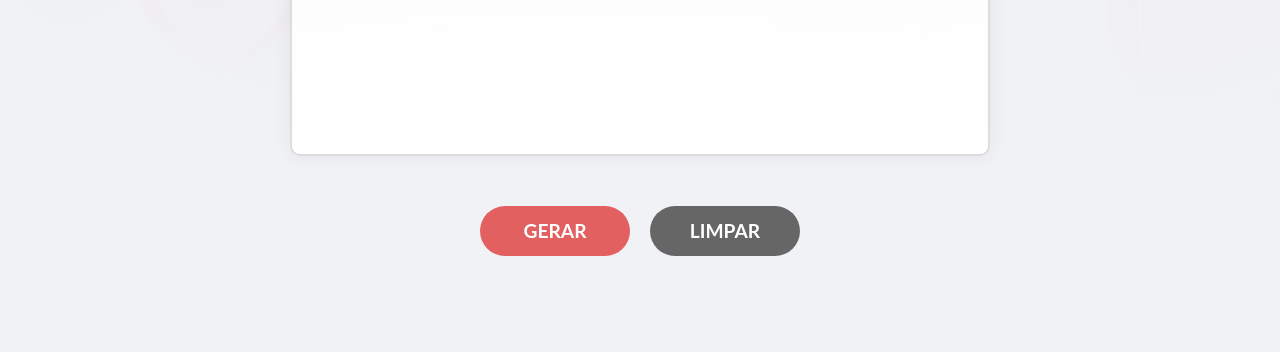
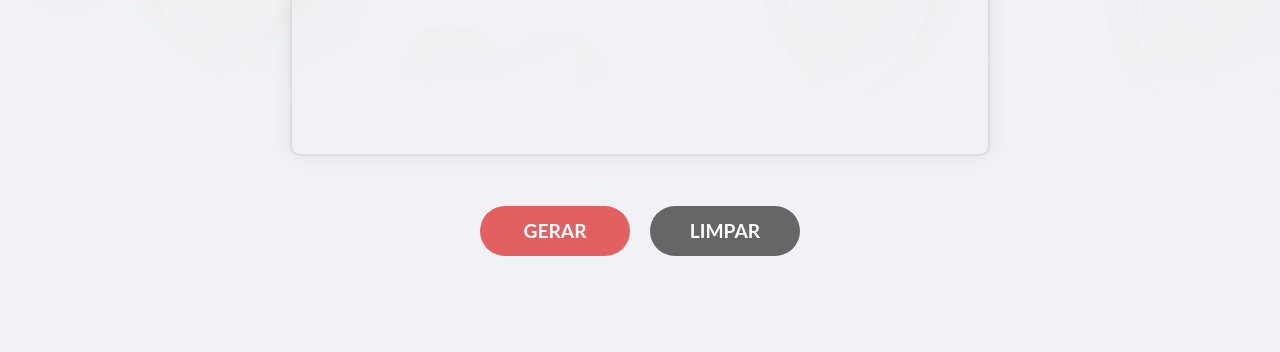
Before and after one commit to gui-varela/eu-te-amo, a plain HTML site: page index.html in a window 1280 px wide. Shown: the part 448-800 px from the top of the page. Drawn offline with Linux system fonts and the light colour scheme.

Commit message:
Torna fundo do textbox mais transparente

```diff
--- a/styles.css
+++ b/styles.css
@@ -174,7 +174,7 @@ div#box-mensagem {
   width: 100%;
   max-width: 700px;
   min-width: 300px;
-  background-image: linear-gradient(#ffffffdf, #fff 70%);
+  background: transparent;
   box-shadow: 0px 0px 20px #00000010;
   border-radius: 10px;
   border: 2px solid #ddd;
```
